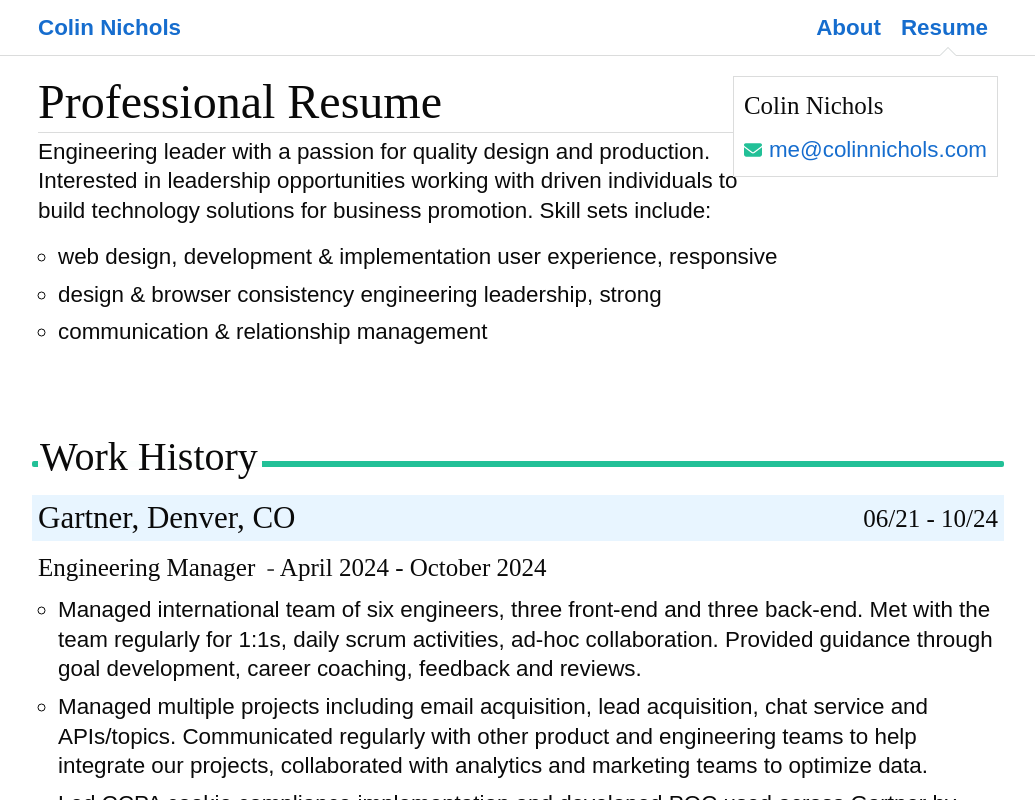
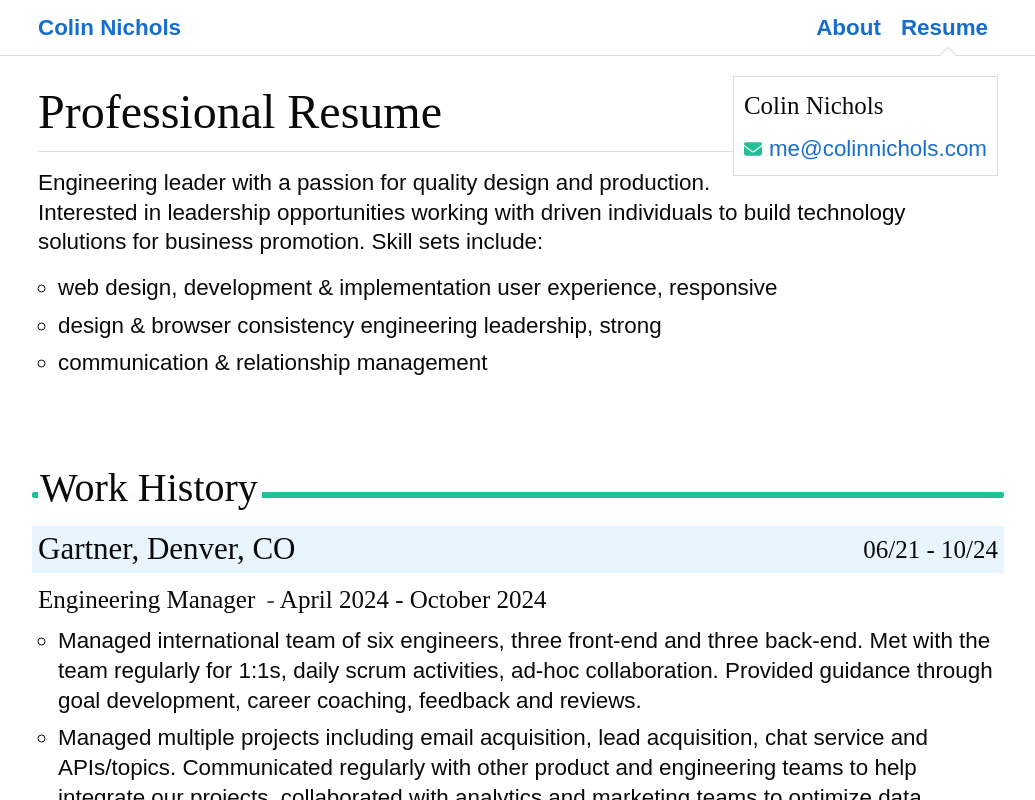
Before and after one commit to colinnichols/website, a React (Vite) app: page /resume in a window 1280 px wide. Shown: the whole page, without its empty margins (122-1157 px from the left). Built offline with nearby package versions, Linux system fonts and the light colour scheme.

Commit message:
Cleaning up page title/h1 styles

```diff
--- a/src/about/About.jsx
+++ b/src/about/About.jsx
@@ -4,7 +4,7 @@ const About = () => {
   return (
     <>
       <div className="flex flex-col md:block">
-        <h1 className="page-title">About</h1>
+        <h1>About</h1>
         <PhotoContainer />
         <p>
           Welcome to my site, my name is Colin Nichols. I am a Engineering
--- a/src/resume/Resume.jsx
+++ b/src/resume/Resume.jsx
@@ -5,7 +5,7 @@ import WorkHistory from "./WorkHistory";
 const Resume = () => {
   return (
     <>
-      <header className="page-header resume-header">
+      <header className="page-header resume-header mb-5">
         <span
           className="placeholder-contact-information"
           aria-hidden="true"
--- a/src/styles.css
+++ b/src/styles.css
@@ -78,6 +78,11 @@ h6 {
   margin-bottom: .5rem;
 }
 
+.h1,
+h1 {
+  font-size: 1.8rem;
+}
+
 .h2,
 h2 {
   font-size: 1.5rem;
@@ -95,6 +100,10 @@ h4 {
 
 @media print,
 screen and (min-width: 40em) {
+  .h1,
+  h1 {
+    font-size: 3rem;
+  }
 
   .h2,
   h2 {
@@ -387,17 +396,7 @@ screen and (min-width: 40em) {
   visibility: visible;
 }
 
-.page-title {
-  font-size: 1.8rem;
-  line-height: 1.1;
-}
-
 .resume-header {
-  position: relative;
-}
-
-.resume-header .page-title {
-  display: block;
   position: relative;
 }
 
@@ -469,7 +468,7 @@ screen and (min-width: 40em) {
 }
 
 .contact .contact-name {
-  padding: 0;
+  margin-bottom: 7px;
 }
 
 .contact .contact-icon {
@@ -498,7 +497,7 @@ screen and (min-width: 40em) {
 }
 
 @media screen and (min-width: 32em) {
-  .resume-header .page-title:after {
+  .resume-header h1:after {
     content: "";
     position: absolute;
     width: 100%;
@@ -521,10 +520,6 @@ screen and (min-width: 40em) {
 }
 
 @media screen and (min-width: 40em) {
-  .page-title {
-    font-size: 3rem;
-  }
-
   .resume-section .resume-section-decoration {
     bottom: 1.25rem;
   }
```
